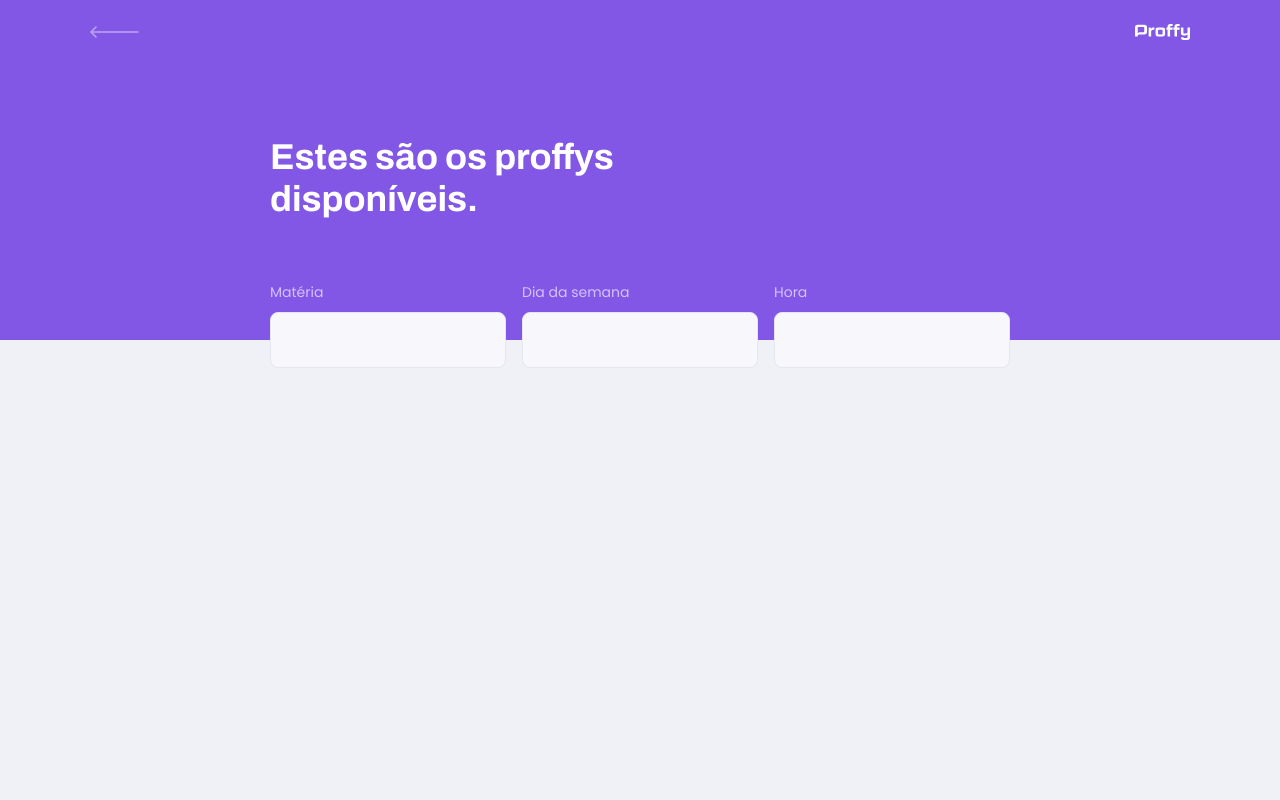
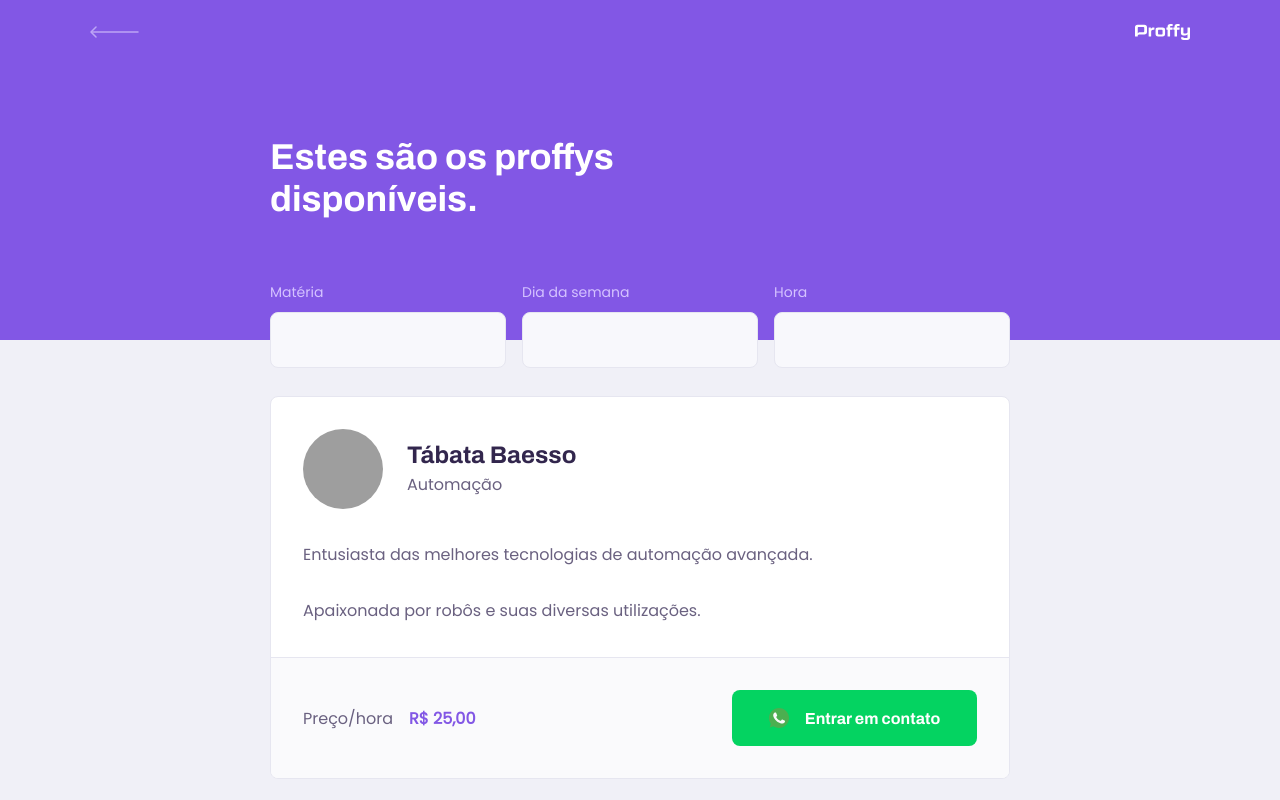
Before and after one commit to tabaesso/proffy, a React (Create React App) app in the folder web/: page /study in a window 1280 px wide. Shown: the top 800 px of the page. Built offline with nearby package versions, Linux system fonts and the light colour scheme; grey boxes are pictures that could not be loaded.

Commit message:
finalizando estilização do teacherlist e extraindo componente de teacheritem

```diff
--- a/web/src/assets/styles/global.css
+++ b/web/src/assets/styles/global.css
@@ -43,6 +43,7 @@ body {
 
 body, input, button, textarea {
     font: 500 1.6rem Poppins;
+    color: var(--color-text-base);
 }
 
 .container {
--- /dev/null
+++ b/web/src/components/TeacherItem/index.tsx
@@ -0,0 +1,38 @@
+import React from 'react';
+
+import whatsappIcon from '../../assets/images/icons/whatsapp.svg';
+
+import './styles.css';
+
+function TeacherItem() {
+    return(
+        <article className="teacher-item">
+            <header>
+                <img src="https://avatars2.githubusercontent.com/u/43206830?s=460&u=9ceba8dfaa12b0f04f67ddcf21b94400d620e4d3&v=4" alt="Tábata Baesso"/>
+                <div>
+                    <strong>Tábata Baesso</strong>
+                    <span>Automação</span>
+                </div>
+            </header>
+
+            <p>
+                Entusiasta das melhores tecnologias de automação avançada.
+                <br /><br />
+                Apaixonada por robôs e suas diversas utilizações.
+            </p>
+
+            <footer>
+                <p>
+                    Preço/hora
+                    <strong>R$ 25,00</strong>
+                </p>
+                <button type="button">
+                    <img src={whatsappIcon} alt="Whatsapp"/>
+                    Entrar em contato
+                </button>
+            </footer>
+        </article>
+    );
+}
+
+export default TeacherItem;
--- /dev/null
+++ b/web/src/components/TeacherItem/styles.css
@@ -0,0 +1,101 @@
+.teacher-item {
+    background: var(--color-box-base);
+    border: 1px solid var(--color-line-in-white);
+    border-radius: 0.8rem;
+    margin-top: 2.4rem;
+    overflow: hidden;
+}
+
+.teacher-item header {
+    padding: 3.2rem 2rem;
+    display: flex;
+    align-items: center;
+}
+
+.teacher-item header img {
+    width: 8rem;
+    height: 8rem;
+    border-radius: 50%;
+}
+
+.teacher-item header div {
+    margin-left: 2.4rem;
+}
+
+.teacher-item header div strong {
+    font: 700 2.4rem Archivo;
+    display: block;
+    color: var(--color-text-title);
+}
+
+.teacher-item header div span {
+    font-size: 1.6rem;
+    display: block;
+    margin-top: 0.4rem;
+}
+
+.teacher-item > p {
+    padding: 0 2rem;
+    font-size: 1.6rem;
+    line-height: 2.8rem;
+}
+
+.teacher-item footer {
+    padding: 3.2rem 2rem;
+    background: var(--color-box-footer);
+    border-top: 1px solid var(--color-line-in-white);
+    margin-top: 3.2rem;
+    display: flex;
+    align-items: center;
+    justify-content: space-between;
+}
+
+.teacher-item footer p strong {
+    color: var(--color-primary);
+    font-size: 1.6rem;
+    display: block;
+}
+
+.teacher-item footer button {
+    width: 20rem;
+    height: 5.6rem;
+    background: var(--color-secundary);
+    color: var(--color-button-text);
+    border: 0;
+    border-radius: 0.8rem;
+    cursor: pointer;
+    font: 700 1.4rem Archivo;
+    display: flex;
+    align-items: center;
+    justify-content: space-evenly;
+    transition: 0.2s;
+}
+
+.teacher-item footer button:hover {
+    background: var(--color-secundary-dark);
+}
+
+@media (min-width: 700px) {
+    .teacher-item header, .teacher-item footer {
+        padding: 3.2rem;
+    }
+
+    .teacher-item > p {
+        padding: 0 3.2rem;
+    }
+
+    .teacher-item footer p strong {
+        display: initial;
+        margin-left: 1.6rem;
+    }
+
+    .teacher-item footer button {
+        width: 24.5rem;
+        font-size: 1.6rem;
+        justify-content: center;
+    }
+
+    .teacher-item footer button img {
+        margin-right: 1.6rem;
+    }
+}
--- a/web/src/pages/TeacherList/index.tsx
+++ b/web/src/pages/TeacherList/index.tsx
@@ -1,8 +1,10 @@
 import React from 'react';
 import { Link } from 'react-router-dom';
 
+import PageHeader from '../../components/PageHeader';
+
 import './styles.css';
-import PageHeader from '../../components/PageHeader';
+import TeacherItem from '../../components/TeacherItem';
 
 function TeacherList () {
     return (
@@ -25,6 +27,12 @@ function TeacherList () {
                     </div>
                 </form>
             </PageHeader>
+
+            <main>
+                <TeacherItem />
+                <TeacherItem />
+                <TeacherItem />
+            </main>
         </div>
     );
 }
--- a/web/src/pages/TeacherList/styles.css
+++ b/web/src/pages/TeacherList/styles.css
@@ -46,6 +46,11 @@
     bottom: 0;
 }
 
+#page-teacher-list main {
+    margin: 3.2rem auto;
+    width: 90%;
+}
+
 @media (min-width: 700px) {
     #page-teacher-list {
         max-width: 100%;
@@ -62,4 +67,10 @@
     #search-teachers .input-block + .input-block {
         margin-top: 0;
     }
+
+    #page-teacher-list main {
+        padding: 3.2rem 0;
+        max-width: 740px;
+        margin: 0 auto;
+    }
 }
```
